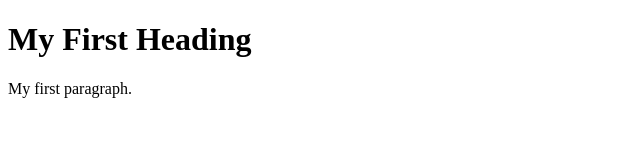
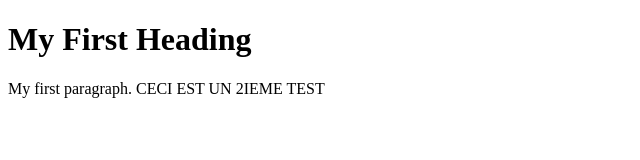
Before and after one commit to joebloe1/testwebsite, a plain HTML site: page index.html in a window 1280 px wide. Shown: the whole page, without its empty margins (0-640 px from the left). Drawn offline with Linux system fonts and the light colour scheme.

Commit message:
CECI EST UN TEST

```diff
--- a/index.html
+++ b/index.html
@@ -4,7 +4,7 @@
 
 <h1>My First Heading</h1>
 
-<p>My first paragraph.</p>
+<p>My first paragraph.  CECI EST UN 2IEME TEST</p>
 
 </body>
 </html>
```
